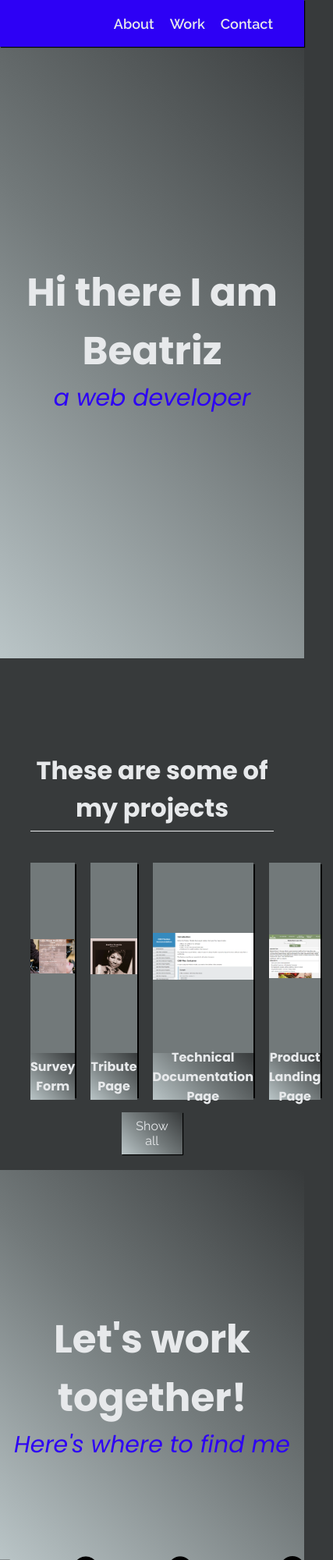
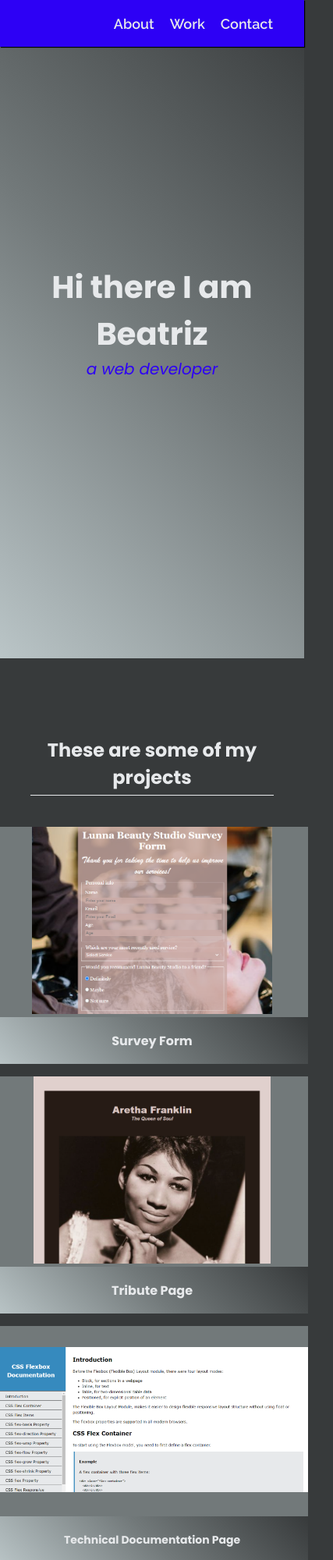
Before and after one commit to beatrizdds8/free-code-camp-projects, a plain HTML site: page personal-portfolio-webpage/index.html in a window 390 px wide. Shown: the top 2000 px of the page at 78% size, 427 px wide, since content can reach past the window. Drawn offline with Linux system fonts and the light colour scheme.

Commit message:
Final Version

```diff
--- a/personal-portfolio-webpage/index.html
+++ b/personal-portfolio-webpage/index.html
@@ -45,7 +45,7 @@
         <div class="project-tile">
           <a class="project-link" href="https://github.com/beatrizdds8/free-code-camp-projects/tree/main/technical-documentation-page" target="_blank">
             <img alt="technical-documentation-page-project" src="./images/technical-documentation-page.png" />
-            <h2 class="project-title">Technical Documentation Page</h2>
+            <h2 class="project-title third">Technical Documentation Page</h2>
           </a>
         </div>
         <!-- Project 4 -->
--- a/personal-portfolio-webpage/styles.css
+++ b/personal-portfolio-webpage/styles.css
@@ -108,7 +108,7 @@ a, p{
   text-decoration: none;
 }
 
-.project-tile img{
+.project-link img{
   width: 100%;
   height: 80%;
   object-fit: scale-down;
@@ -155,7 +155,7 @@ a, p{
 }
 
 #contact h1{
-  padding: 180px 0 0;
+  padding: 160px 0 0;
   font-size: 50px;
 }
 
@@ -192,3 +192,59 @@ footer p{
   padding: 10px;
   text-align: center;
 }
+
+.contact-link:hover, .project-tile:hover{
+  transform: scale(125%);
+}
+
+@media only screen and (max-width: 970px){
+  .third{
+    font-size: 14px;
+  }
+}
+
+@media only screen and (max-width: 800px){
+  #projects-container{
+    flex-direction: column;
+    align-items: center;
+  }
+}
+
+@media only screen and  (max-width: 640px){
+  #projects > h1{
+    font-size: x-large;
+    padding-top: 100px;
+  }
+
+
+  #contact h1{
+    padding: 90px 0 0;
+    font-size: 40px;
+  }
+
+  #contact h3{
+    font-size: 20px;
+    padding-bottom: 10px;
+  }
+
+  .contact-links{
+    padding: 0;
+    gap: 0;
+    flex-direction: column;
+    align-items: center;
+  }
+}
+
+@media only screen and  (max-width: 520px){
+  #welcome-section h1{
+    font-size: 40px;
+  }
+
+  #welcome-section h3{
+    font-size: 20px;
+  }
+
+  #projects > h1{
+    padding-top: 100px;
+  }
+}
```
